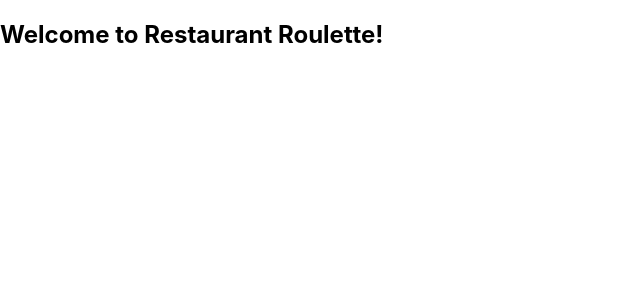
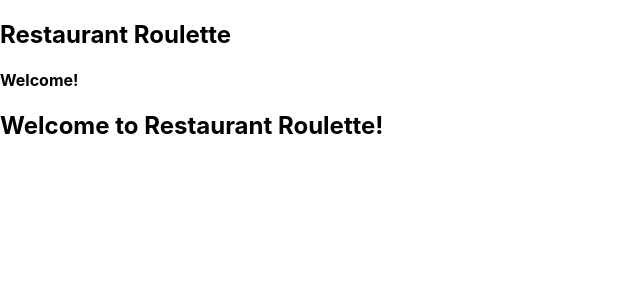
Before and after one commit to StevenWBull/restaurant-roulette-client, a React (Create React App) app: page / in a window 1280 px wide. Shown: the top 300 px of the page, without its empty margins (0-640 px from the left). Built offline with nearby package versions, Linux system fonts and the light colour scheme.

Commit message:
add Header component

```diff
--- a/src/components/App/App.js
+++ b/src/components/App/App.js
@@ -6,9 +6,14 @@ import RegistrationForm from '../RegistrationForm/RegistrationForm';
 import UserHomeScreen from '../UserHomeScreen/UserHomeScreen';
 import AddRestaurant from '../AddRestaurant/AddRestaurant';
 import './App.css';
+import Header from '../Header/Header';
 
 export default function App() {
   return (
+    <>
+      <header>
+        <Header />
+      </header>
       <main>
         <Switch>
           <Route exact path='/' component={MainPage} />
@@ -18,5 +23,6 @@ export default function App() {
           <Route path='/addrestaurant' component={AddRestaurant} />
         </Switch>
       </main>
+    </>
   );
 }
--- a/src/components/Header/Header.js
+++ b/src/components/Header/Header.js
@@ -0,0 +1,15 @@
+import React from 'react';
+
+export default function Header() {
+
+  return (
+    <>
+      <div>
+        <h2>Restaurant Roulette</h2>
+      </div>
+      <div>
+        <h4>Welcome!</h4>
+      </div>
+    </>
+  );
+}
```
Lines whose indentation alone changed are shown as unchanged.
